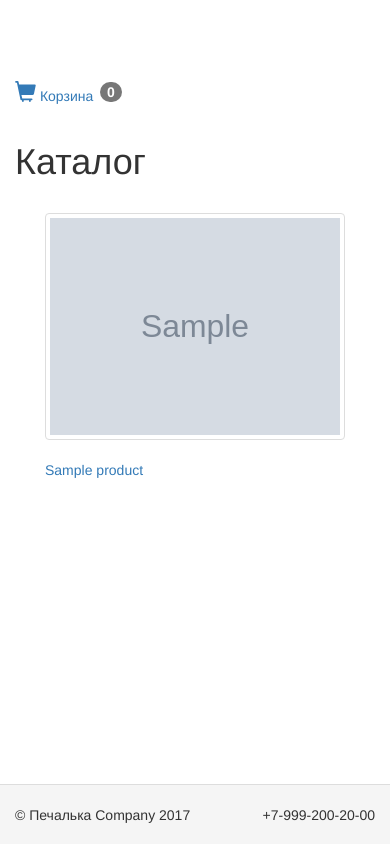
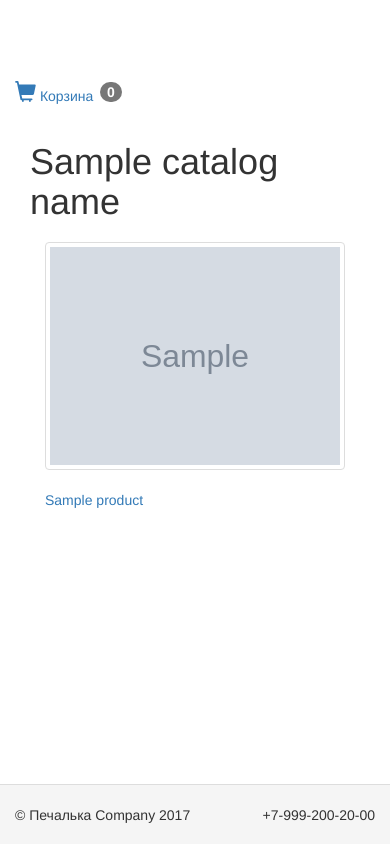
Before and after one commit to deli13/internet_magaz, a Yii app: template views/view/index.php in a window 390 px wide. Run offline with PHP 8.4 and a stand-in for Yii, Linux system fonts and the light colour scheme; the template is opened without the code that fills it: most values are stand-ins (such as "Sample title", 1, 10 or a date in 2020); grey boxes marked "Sample" are stand-in pictures; data that the repository does not hold is empty; some libraries are stand-ins or nearby versions.

Commit message:
without halyava

```diff
--- a/commands/ImportController.php
+++ b/commands/ImportController.php
@@ -49,7 +49,7 @@ class ImportController extends Controller
                     if (!$cat->save()) {
                         print_r("Error");
                     };
-                    $catalog = Yii::$app->db->lastInsertID;
+                    $catalog = $cat->id;
                     print_r($catalog);
                 } else {
                     $catalog = $find->id;
--- a/config/web.php
+++ b/config/web.php
@@ -50,6 +50,7 @@ $config = [
             'showScriptName' => false,
             'rules' => [
 //                '/'=>'/view/index',
+                '/'=>'/view/index',
                 'price/<slug:>'=>'/view/index',
                 'sale/<slug:>'=>'/sale/index',
                 'page/<slug:>'=>'/page/index',
--- a/controllers/ViewController.php
+++ b/controllers/ViewController.php
@@ -13,6 +13,7 @@ class ViewController extends \yii\web\Controller
     public function actionIndex(){
         $child_catalogs=[];
         $par_id=0;
+        $catalog_name="Каталог";
         if(($parent_slug=Yii::$app->request->get("slug"))!=null){
             $parent=Catalog::findOne(["slug"=>$parent_slug]);
             if (!is_object($parent)){
@@ -20,6 +21,7 @@ class ViewController extends \yii\web\Controller
             }
             $child_catalogs=Catalog::findSubChild($parent->id);
             $par_id=$parent->id;
+            $catalog_name=$parent->name;
             $productAll=Product::find()->where(['in','id_catalog',$child_catalogs]);
         } else {
             $productAll=Product::find();
@@ -34,6 +36,7 @@ class ViewController extends \yii\web\Controller
             "pages"=>$pages,
             "child"=>$child_catalogs,
             "parent"=>$par_id,
+            'catalog_name'=>$catalog_name
             ]);
     }
 
--- a/views/basket/index.php
+++ b/views/basket/index.php
@@ -2,6 +2,7 @@
 
 use yii\bootstrap\ActiveForm;
 use yii\helpers\Html;
+use yii\helpers\Url;
 
 /* @var $this yii\web\View */
 $this->title = "Корзина";
@@ -20,8 +21,8 @@ $this->title = "Корзина";
         <?php foreach ($products as $product): ?>
             <tr>
                 <td><?= HTML::encode($product->article) ?></td>
-                <td><?= HTML::tag('img', '', ['src' => $product->image, 'width' => 150]) ?></td>
-                <td><?= HTML::encode($product->name) ?></td>
+                <td><a href="<?=Url::to(['sale/index','slug'=>$product->slug])?>" target="_blank"><?= HTML::tag('img', '', ['src' => $product->image, 'width' => 150]) ?></a></td>
+                <td><a href="<?=Url::to(['sale/index','slug'=>$product->slug])?>" target="_blank"><?= HTML::encode($product->name) ?></a></td>
                 <td><?= HTML::encode($product->price_1 * $cart[$product->id]) ?></td>
                 <td><?= HTML::tag('input', '', ['min' => 1, 'value' => $cart[$product->id], 'type' => 'number', 'class' => 'form-control update-kol', 'data-id' => $product->id, 'onkeypress' => 'return false']) ?></td>
                 <td><?= HTML::a('', ["basket/remove", 'id' => $product->id], ["class" => 'glyphicon glyphicon-remove']) ?></td>
--- a/views/layouts/main.php
+++ b/views/layouts/main.php
@@ -39,12 +39,12 @@ AppAsset::register($this);
     echo Nav::widget([
         'options' => ['class' => 'navbar-nav navbar-right'],
         'items' => [
-            ['label' => 'Home', 'url' => ['/site/index']],
+            ['label' => 'Главная', 'url' => ['/site/index']],
             ['label' => 'Каталог', 'url' => ['/view/index']],
-            ['label' => 'About', 'url' => ['/site/about']],
-            ['label' => 'Contact', 'url' => ['/site/contact']],
+            //['label' => 'About', 'url' => ['/site/about']],
+            //['label' => 'Contact', 'url' => ['/site/contact']],
             Yii::$app->user->isGuest ? (
-            ['label' => 'Login', 'url' => ['/site/login']]
+            ['label'=>'О нас', 'url'=>['/page/o-nas']]//['label' => 'Login', 'url' => ['/site/login']]
             ) : (
                 '<li>'
                 . Html::beginForm(['/site/logout'], 'post')
--- a/views/view/index.php
+++ b/views/view/index.php
@@ -4,11 +4,12 @@ use yii\helpers\Html;
 use yii\data\Pagination;
 use yii\widgets\LinkPager;
 use yii\widgets\Pjax;
-$this->title="Каталог"
+use yii\helpers\Url;
+$this->title=$catalog_name;
 ?>
-<h1>Каталог</h1>
 <?php Pjax::begin();?>
 <div class="container">
+    <h1><?= Html::encode($catalog_name)?></h1>
     <div class="col-md-4">
         <ul class="list-group">
             <?php foreach ($catalogs as $val): ?>
@@ -23,10 +24,10 @@ $this->title="Каталог"
     <div class="col-md-8">
         <div class="row">
         <?php foreach ($products as $product): ?>
-            <div class="col-md-4">
-                <a href="#" class="thumbnail">
+            <div class="col-md-4 product_view">
+                <a href="<?=Url::to(['sale/index','slug'=>$product->slug])?>" target="_blank" class="not_up thumbnail">
                 <?= Html::img($product->image)?>
-                <?= Html::a($product->name,['/sale/index','slug'=>$product->slug])?>
+                <?= Html::a($product->name,['/sale/index','slug'=>$product->slug],['target'=>'_blank', 'class'=>'not_up'])?>
                 </a>
 
             </div>
--- a/web/css/site.css
+++ b/web/css/site.css
@@ -100,6 +100,9 @@ input[type=number] {
 input[type=number]::-webkit-inner-spin-button {
   opacity: 1;
 }
+.row .product_view {
+  height: 350px;
+}
 .basket table .glyphicon-remove {
   font-size: 16px;
   color: #d82b31;
--- a/web/css/site.less
+++ b/web/css/site.less
@@ -6,7 +6,11 @@ input[type=number]{
     opacity: 1;
   }
 }
-
+.row{
+  .product_view{
+    height:350px;
+  }
+}
 .basket{
   table{
 
--- a/web/index.php
+++ b/web/index.php
@@ -1,7 +1,7 @@
 <?php
 
 // comment out the following two lines when deployed to production
-defined('YII_DEBUG') or define('YII_DEBUG', true);
+defined('YII_DEBUG') or define('YII_DEBUG', false);
 defined('YII_ENV') or define('YII_ENV', 'dev');
 
 require(__DIR__ . '/../vendor/autoload.php');
--- a/web/js/main.js
+++ b/web/js/main.js
@@ -23,7 +23,7 @@ document.addEventListener("DOMContentLoaded",function(){
         }
     })
     //Перемотка на верх
-    $("body").on("click","a", function(e){
+    $("body").on("click","a:not(.not_up)", function(e){
         document.body.scrollTop=0;
     })
     //Изменение количества в корзине
```
Also changed, not shown: controllers/ImportController.php (+14 -6 lines), 1 other file.
